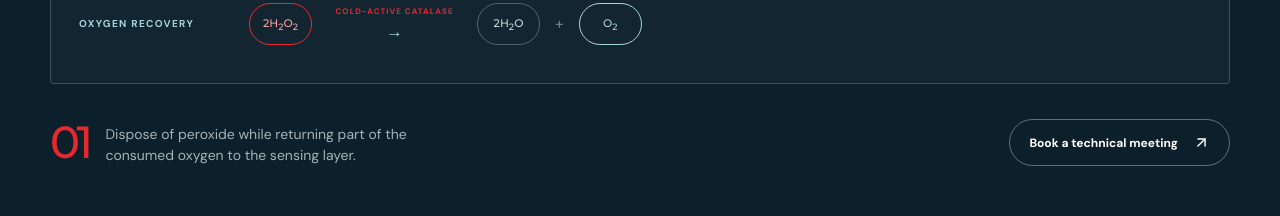
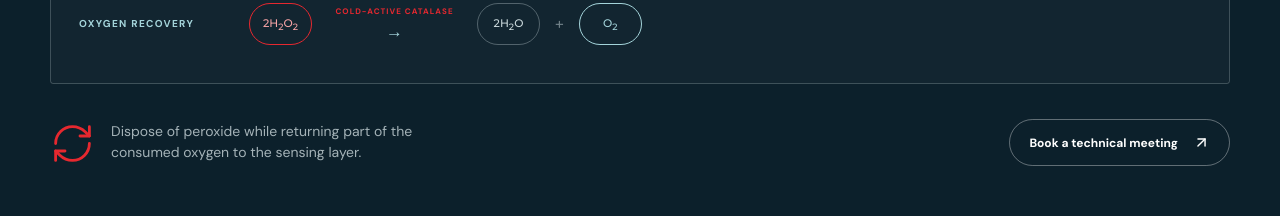
Before and after one commit to dmunozg/swissaustral_catalase_landing, a React (Vite) app: page / in a window 1280 px wide. Shown: the part 2280-2496 px from the top of the page. Built offline with nearby package versions, Linux system fonts and the light colour scheme.

Commit message:
feat: add mechanism recovery icon

```diff
--- a/src/main.jsx
+++ b/src/main.jsx
@@ -5,6 +5,7 @@ import {
   ChartNoAxesColumnIncreasing,
   Droplets,
   Expand,
+  RefreshCw,
   Search,
 } from "lucide-react";
 import "./styles.css";
@@ -392,7 +393,11 @@ function App() {
             </Reveal>
             <Reveal className="mechanism-bottom">
               <div>
-                <span className="big-number">01</span>
+                <RefreshCw
+                  className="big-number"
+                  strokeWidth={1.5}
+                  aria-hidden="true"
+                />
                 <p>
                   Dispose of peroxide while returning part of the consumed
                   oxygen to the sensing layer.
--- a/src/styles.css
+++ b/src/styles.css
@@ -633,10 +633,9 @@ h3 em {
 }
 .big-number {
   color: #e6282f;
-  font-family: Montserrat;
-  font-size: 45px;
-  line-height: 0.8;
-  letter-spacing: -0.08em;
+  width: 45px;
+  height: 45px;
+  flex: 0 0 45px;
 }
 .mechanism-bottom p {
   color: rgba(229, 241, 243, 0.7);
```
